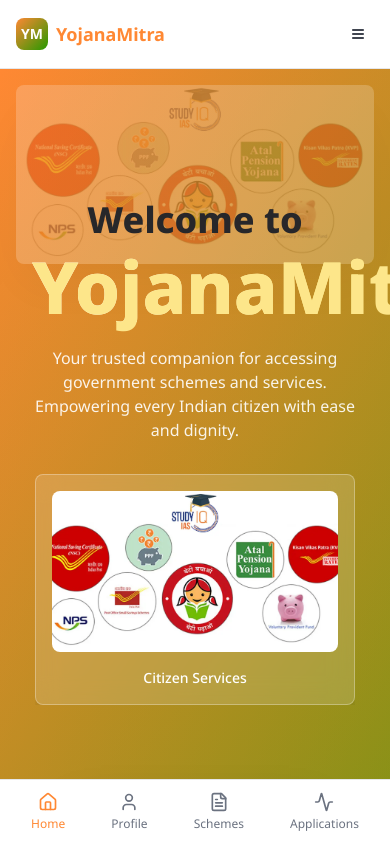
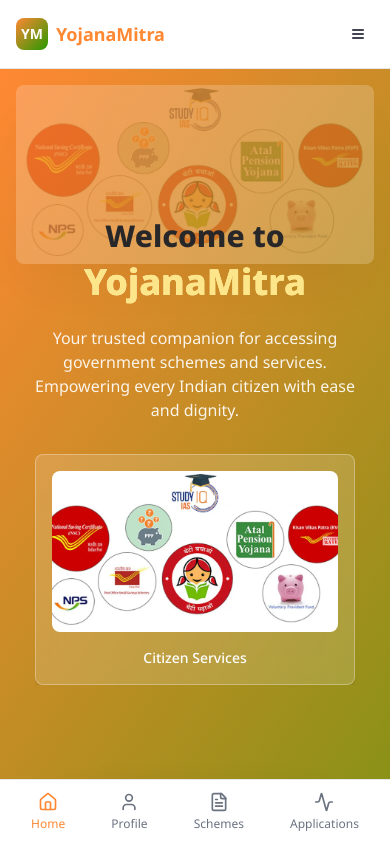
Before and after one commit to anmolsureka30/yojana-mitra-vista, a React (Vite) app: page / in a window 390 px wide. Shown: the top 842 px of the page. Built offline with nearby package versions, Linux system fonts and the light colour scheme.

Commit message:
Fix: Ensure mobile responsiveness for YojanaMitra
Adjusted the layout and styling to ensure the "YojanaMitra" text is properly visible on mobile screens.

```diff
--- a/src/pages/Index.tsx
+++ b/src/pages/Index.tsx
@@ -167,9 +167,9 @@ const Index = () => {
           <div className="items-center flex flex-wrap">
             <div className="w-full lg:w-6/12 px-4 ml-auto mr-auto text-center">
               <div className="fade-in-up">
-                <h1 className="text-4xl lg:text-6xl mb-6 leading-tight font-extrabold md:text-7xl text-zinc-800">
+                <h1 className="text-3xl sm:text-4xl lg:text-6xl mb-6 leading-tight font-extrabold text-zinc-800">
                   Welcome to
-                  <span className="block bg-clip-text bg-gradient-to-r from-white to-yellow-200 mt-2 text-7xl text-amber-200">
+                  <span className="block bg-clip-text bg-gradient-to-r from-white to-yellow-200 mt-2 text-4xl sm:text-5xl md:text-6xl lg:text-7xl text-amber-200">
                     YojanaMitra
                   </span>
                 </h1>
```
